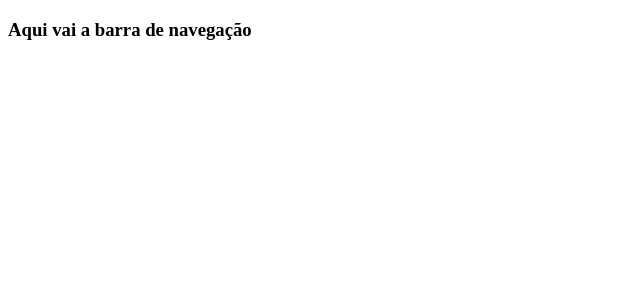
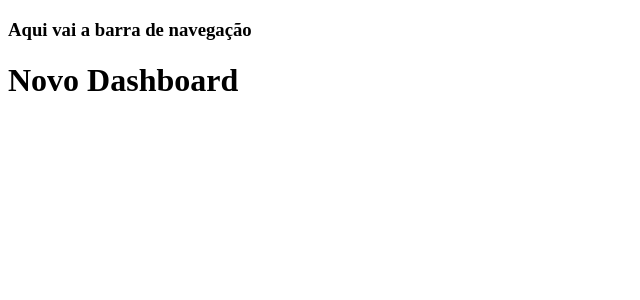
Before and after one commit to BeatrixFox/react-habits-super-devs, a React (Create React App) app: page /dashboard in a window 1280 px wide. Shown: the top 300 px of the page, without its empty margins (0-640 px from the left). Built offline with nearby package versions, Linux system fonts and the light colour scheme.

Commit message:
feat(dashboard): created dashboard page and added to routes

```diff
--- /dev/null
+++ b/src/pages/Dashboard/index.jsx
@@ -0,0 +1,3 @@
+export const Dashboard = () => {
+  return <h1>Novo Dashboard</h1>;
+};
--- a/src/routes/index.jsx
+++ b/src/routes/index.jsx
@@ -1,4 +1,5 @@
 import { Switch, Route } from "react-router-dom";
+import { Dashboard } from "../pages/Dashboard";
 export const Routes = () => {
   return (
     <>
@@ -12,6 +13,9 @@ export const Routes = () => {
         </Route>
         <Route path="/user_create">
           <h1>Cadastro de usuário</h1>
+        </Route>
+        <Route path="/dashboard">
+          <Dashboard />
         </Route>
         <Route path="/user_update">
           <h1>Atualização do usuário</h1>
```
